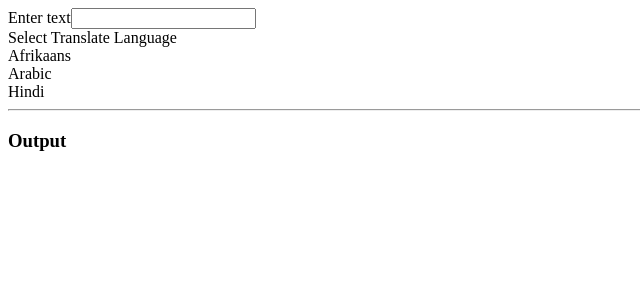
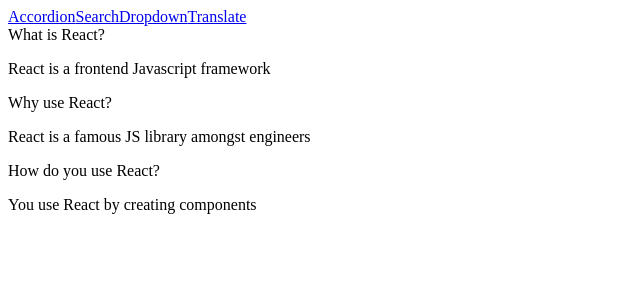
Before and after one commit to kartikeymishr/react-16-training, a React (Create React App) app in the folder widgets/: page / in a window 1280 px wide. Shown: the top 300 px of the page, without its empty margins (0-640 px from the left). Built offline with nearby package versions, Linux system fonts and the light colour scheme; no server answers; the HTML template or start-up script is replaced by a standard one.

Commit message:
Implementing Navigation from scratch (No React Router)

```diff
--- a/widgets/src/App.js
+++ b/widgets/src/App.js
@@ -1,24 +1,35 @@
-import React from "react";
-// import Accordion from "./components/Accordion";
-// import Search from "./components/Search";
-// import Dropdown from "./components/Dropdown";
+import React, {useState} from "react";
+import Accordion from "./components/Accordion";
+import Search from "./components/Search";
+import Dropdown from "./components/Dropdown";
 import Translate from "./components/Translate";
-// import options from "./data/data"
-// import items from "./data/data"
+import Route from "./components/Route";
+import Header from "./components/Header";
+import {items, options} from "./data/data";
 
 const App = () => {
-    // const [selected, setSelected] = useState(options[0])
+    const [selected, setSelected] = useState(options[0])
 
     return (
         <div>
-            {/*<Accordion items={items} />*/}
-            {/*<Search />*/}
-            {/*<Dropdown
-                options={options}
-                selected={selected}
-                onSelectedChange={setSelected}
-            />*/}
-            <Translate/>
+            <Header/>
+            <Route path="/">
+                <Accordion items={items}/>
+            </Route>
+            <Route path="/list">
+                <Search/>
+            </Route>
+            <Route path="/dropdown">
+                <Dropdown
+                    label="Select a color"
+                    options={options}
+                    selected={selected}
+                    onSelectedChange={setSelected}
+                />
+            </Route>
+            <Route path="/translate">
+                <Translate/>
+            </Route>
         </div>
     )
 }
--- /dev/null
+++ b/widgets/src/components/Header.js
@@ -0,0 +1,15 @@
+import React from "react";
+import Link from "./Link";
+
+const Header = () => {
+    return (
+        <div className="ui secondary pointing menu">
+            <Link href="/" className="item">Accordion</Link>
+            <Link href="/list" className="item">Search</Link>
+            <Link href="/dropdown" className="item">Dropdown</Link>
+            <Link href="/translate" className="item">Translate</Link>
+        </div>
+    )
+}
+
+export default Header
--- /dev/null
+++ b/widgets/src/components/Link.js
@@ -0,0 +1,27 @@
+import React from "react";
+
+const Link = ({className, href, children}) => {
+    const onClick = (event) => {
+        if (event.metaKey || event.ctrlKey) {
+            return
+        }
+
+        event.preventDefault()
+        window.history.pushState({}, '', href)
+
+        const navEvent = new PopStateEvent('popstate')
+        window.dispatchEvent(navEvent)
+    }
+
+    return (
+        <a
+            onClick={onClick}
+            className={className}
+            href={href}
+        >
+            {children}
+        </a>
+    )
+}
+
+export default Link
--- /dev/null
+++ b/widgets/src/components/Route.js
@@ -0,0 +1,21 @@
+import {useEffect, useState} from "react";
+
+const Route = ({path, children}) => {
+    const [pathname, setPathname] = useState(window.location.pathname)
+
+    useEffect(() => {
+        const onLocationChange = () => {
+            setPathname(window.location.pathname)
+        }
+
+        window.addEventListener('popstate', onLocationChange)
+
+        return () => {
+            window.removeEventListener('popstate', onLocationChange)
+        }
+    }, [])
+
+    return pathname === path ? children : null
+}
+
+export default Route
--- a/widgets/src/data/data.js
+++ b/widgets/src/data/data.js
@@ -1,4 +1,4 @@
-const items = [
+export const items = [
     {
         title: "What is React?",
         content: "React is a frontend Javascript framework"
@@ -13,7 +13,7 @@
     }
 ]
 
-const options = [
+export const options = [
     {
         label: "The Colour Red",
         value: "red"
```
